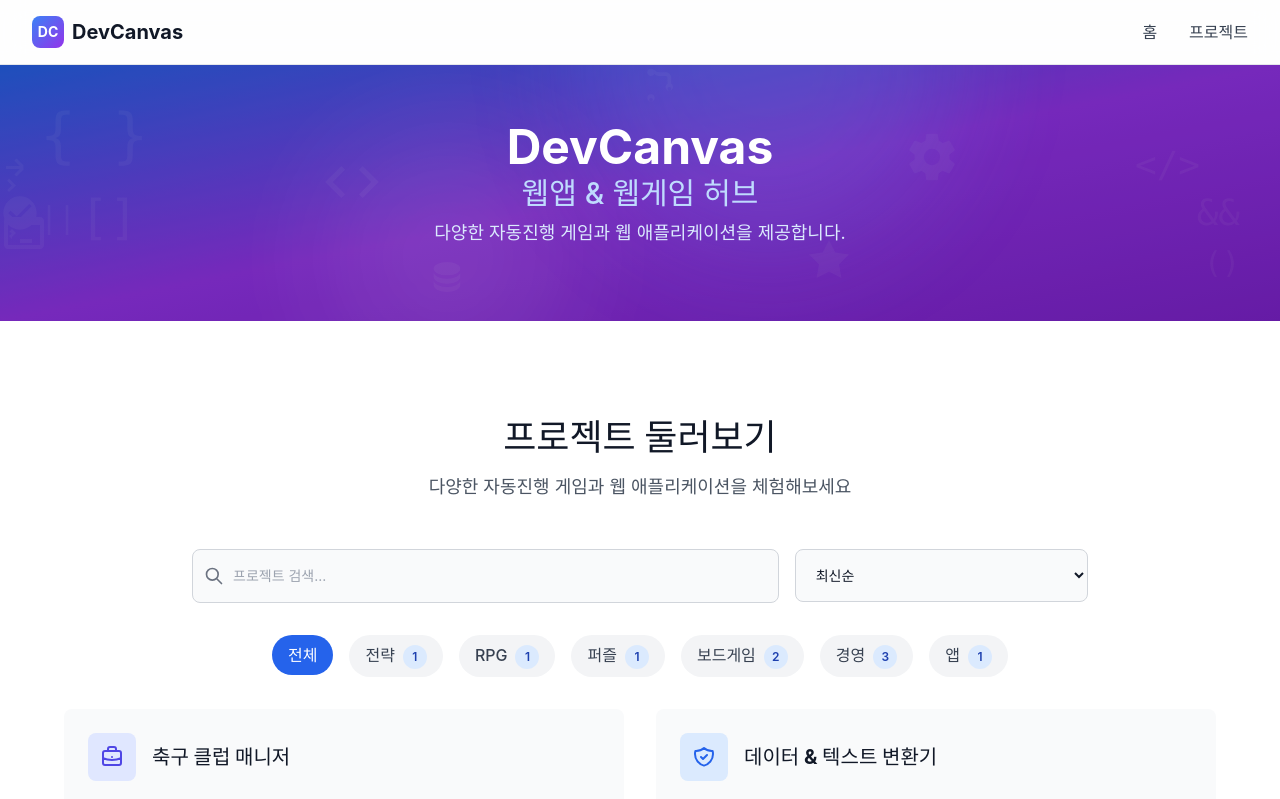
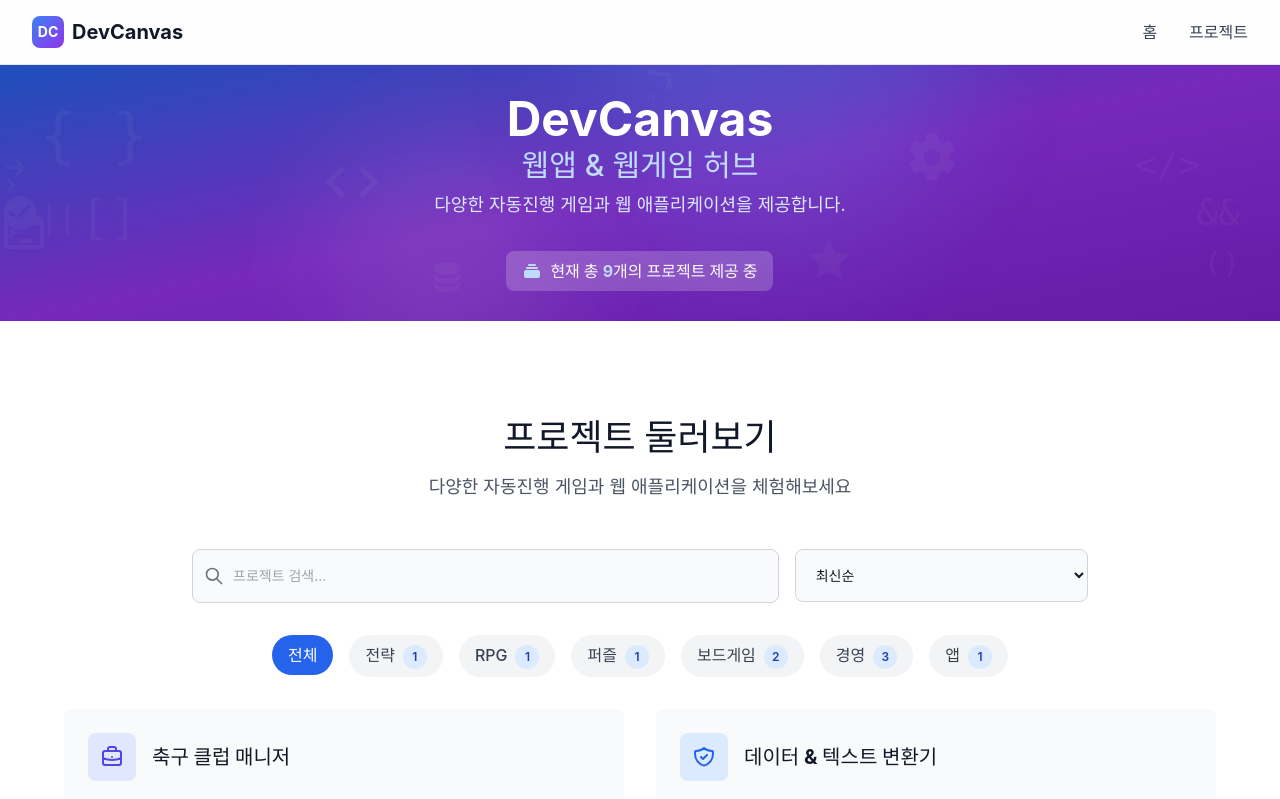
Before and after one commit to sigco3111/DevCanvas, a React (Vite) app: page / in a window 1280 px wide. Shown: the top 799 px of the page. Built offline with nearby package versions, Linux system fonts and the light colour scheme.

Commit message:
Hero 컴포넌트에 전체 프로젝트 개수 표시 기능 추가 및 App.tsx에서 해당 데이터 전달

```diff
--- a/src/App.tsx
+++ b/src/App.tsx
@@ -81,7 +81,7 @@ function App() {
         {/* 메인 콘텐츠 - 시맨틱 태그 강화 */}
         <main id="main-content">
           {/* Hero 섹션 - 홈과 프로젝트 소개를 통합 */}
-          <Hero />
+          <Hero totalProjects={portfolios.length} />
 
           {/* 프로젝트 섹션 */}
           <section id="projects" aria-labelledby="projects-heading" className="py-16 bg-white dark:bg-gray-800">
--- a/src/components/Hero/index.tsx
+++ b/src/components/Hero/index.tsx
@@ -11,6 +11,7 @@ const Hero: React.FC<HeroProps> = React.memo(({
   description = '다양한 자동진행 게임과 웹 애플리케이션을 제공합니다.',
   disableGradient = false,
   className = '',
+  totalProjects,
 }) => {
   // 애니메이션을 위한 상태 관리
   const [isVisible, setIsVisible] = useState(false);
@@ -129,6 +130,17 @@ const Hero: React.FC<HeroProps> = React.memo(({
             {description}
           </p>
 
+          {/* 전체 프로젝트 개수 표시 */}
+          {totalProjects !== undefined && (
+            <div className={`mt-4 bg-white/20 backdrop-blur-sm rounded-lg py-2 px-4 inline-block transition-all duration-1000 delay-500 ${isVisible ? 'opacity-100 translate-y-0' : 'opacity-0 translate-y-8'}`}>
+              <div className="flex items-center justify-center space-x-2">
+                <svg className="w-5 h-5 text-blue-200" fill="currentColor" viewBox="0 0 20 20" xmlns="http://www.w3.org/2000/svg">
+                  <path d="M7 3a1 1 0 000 2h6a1 1 0 100-2H7zM4 7a1 1 0 011-1h10a1 1 0 110 2H5a1 1 0 01-1-1zM2 11a2 2 0 012-2h12a2 2 0 012 2v4a2 2 0 01-2 2H4a2 2 0 01-2-2v-4z"></path>
+                </svg>
+                <span className="font-semibold text-white">현재 총 <span className="text-blue-200 font-bold">{totalProjects}</span>개의 프로젝트 제공 중</span>
+              </div>
+            </div>
+          )}
 
         </div>
 
--- a/src/components/Hero/types.ts
+++ b/src/components/Hero/types.ts
@@ -35,4 +35,7 @@ export interface HeroProps extends BaseComponentProps {
 
   /** 배경 그라데이션 비활성화 */
   disableGradient?: boolean;
+
+  /** 전체 프로젝트 개수 */
+  totalProjects?: number;
 }
```
